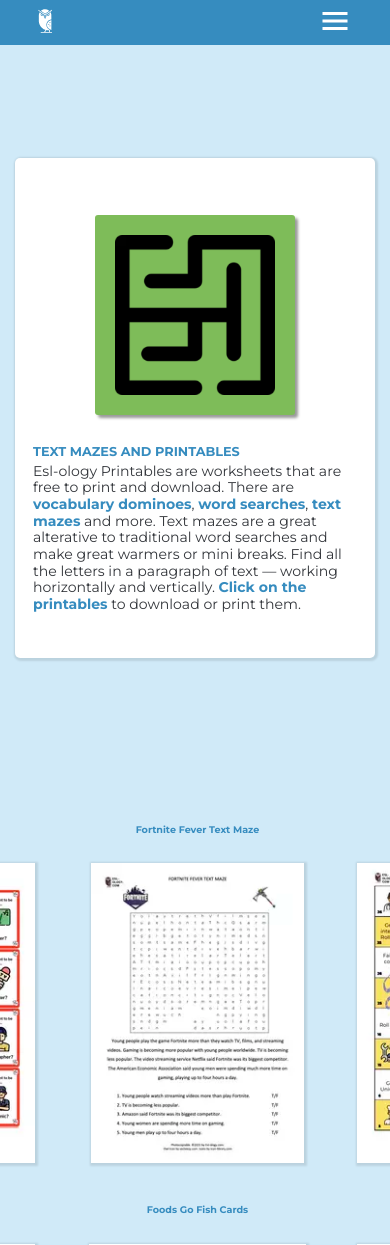
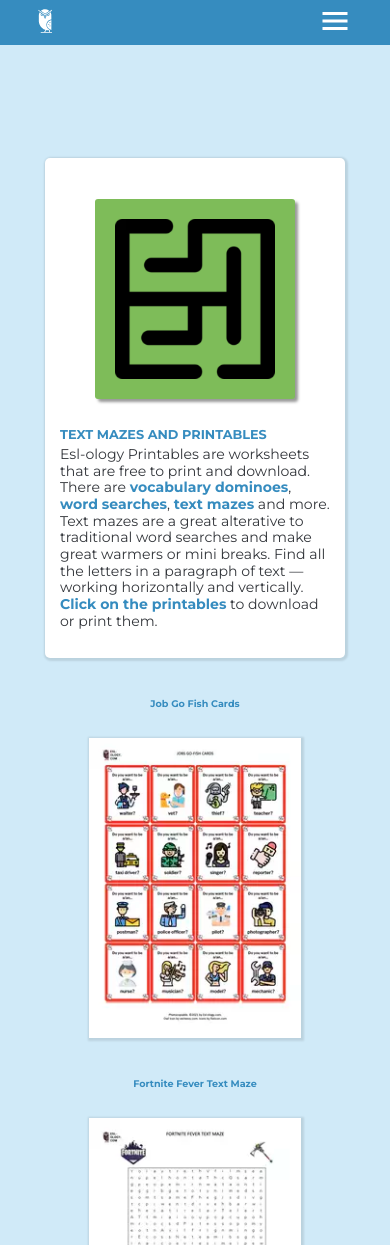
Before and after one commit to Dugsteer/Search-page, a PHP site: page / in a window 390 px wide; the page is wider, and only the part inside the window is pictured. Shown: the top 1245 px of that part. Run offline with PHP 8.4, Linux system fonts and the light colour scheme.

Commit message:
Fairly responsive small

```diff
--- a/css/styles.css
+++ b/css/styles.css
@@ -209,8 +209,7 @@
       width: 100vw;
       z-index: 500;
       height: 100%;
-      padding: 3rem;
-      display: none; } }
+      padding: 3rem; } }
 
 .sidebar-container {
   grid-row: 1/6;
@@ -544,7 +543,7 @@
       flex-direction: column; } }
   @media only screen and (max-width: 28em) {
     .introduction {
-      width: 360px; } }
+      width: 300px; } }
   .introduction a {
     display: inline;
     text-decoration: none;
@@ -678,6 +677,7 @@
   align-self: center;
   justify-self: start;
   margin-left: 9rem;
+  margin-top: 4rem;
   display: grid;
   align-content: center;
   justify-content: center;
@@ -688,7 +688,9 @@
   @media only screen and (max-width: 75em) {
     .main {
       width: 100vw;
-      margin-right: 9rem; } }
+      margin-right: 9rem;
+      display: flex;
+      flex-wrap: wrap; } }
   @media only screen and (max-width: 37.5em) {
     .main {
       grid-row: auto;
@@ -769,7 +771,7 @@
       height: 300px; } }
   @media only screen and (max-width: 28em) {
     .links {
-      width: 360px; } }
+      width: 300px; } }
   .links__text {
     margin-bottom: 3rem;
     color: #368cbf;
--- a/index.html
+++ b/index.html
@@ -41,7 +41,7 @@
           viewBox="0 0 100 80"
           width="40"
           height="20"
-          onclick="toggler()"
+          onclick="toggler();"
           id="menu"
           class="menu"
         >
@@ -55,7 +55,7 @@
     <div id="wrapper" class="wrapper">
  <div class="sense">
  </style>
- <script async src="https://pagead2.googlesyndication.com/pagead/js/adsbygoogle.js?client=ca-pub-XXXXXXX11XXX9" crossorigin="anonymous"></script>
+ <script async src="https://pagead2.googlesyndication.com/pagead/js/adsbygoogle.js?client=ca-pub-6192312197226967" crossorigin="anonymous"></script>
  <!-- mainpage_top -->
  <ins class="adsbygoogle mainpage_top"
       style="display:inline-block"
@@ -181,7 +181,7 @@
 
         <div class="sensegen">
         </style>
-        <script async src="https://pagead2.googlesyndication.com/pagead/js/adsbygoogle.js?client=ca-pub-XXXXXXX11XXX9" crossorigin="anonymous"></script>
+        <script async src="https://pagead2.googlesyndication.com/pagead/js/adsbygoogle.js?client=ca-pub-6192312197226967" crossorigin="anonymous"></script>
         <!-- mainpage_top -->
         <ins class="adsbygoogle mainpage_top"
              style="display:inline-block"
@@ -279,7 +279,7 @@
 
         <div class="sensegen">
         </style>
-        <script async src="https://pagead2.googlesyndication.com/pagead/js/adsbygoogle.js?client=ca-pub-XXXXXXX11XXX9" crossorigin="anonymous"></script>
+        <script async src="https://pagead2.googlesyndication.com/pagead/js/adsbygoogle.js?client=ca-pub-6192312197226967" crossorigin="anonymous"></script>
         <!-- mainpage_top -->
         <ins class="adsbygoogle mainpage_top"
              style="display:inline-block"
--- a/sass/components/_sidebar.scss
+++ b/sass/components/_sidebar.scss
@@ -15,7 +15,6 @@
   z-index: 500;
     height: 100%;
     padding: 3rem;
-    display: none;
   }
 }
 
--- a/sass/layout/_content.scss
+++ b/sass/layout/_content.scss
@@ -5,6 +5,7 @@
     align-self: center;
     justify-self: start;
     margin-left: 9rem;
+    margin-top: 4rem;
     display: grid;
     align-content: center;
     justify-content: center;
@@ -17,7 +18,8 @@
     @media only screen and (max-width:$bp-largest){
         width: 100vw;
         margin-right: 9rem;
-        ;
+        display: flex;
+        flex-wrap: wrap;
         }
 
 
--- a/sass/layout/_introduction.scss
+++ b/sass/layout/_introduction.scss
@@ -30,7 +30,7 @@
        }
 
        @media only screen and (max-width: $bp-smallest){
-        width: 360px;
+        width: 300px;
     }
 
        & a{
--- a/sass/layout/_links.scss
+++ b/sass/layout/_links.scss
@@ -26,7 +26,7 @@
 
        }
        @media only screen and (max-width: $bp-smallest){
-        width: 360px;
+        width: 300px;
     }
 
 &__text {
```
